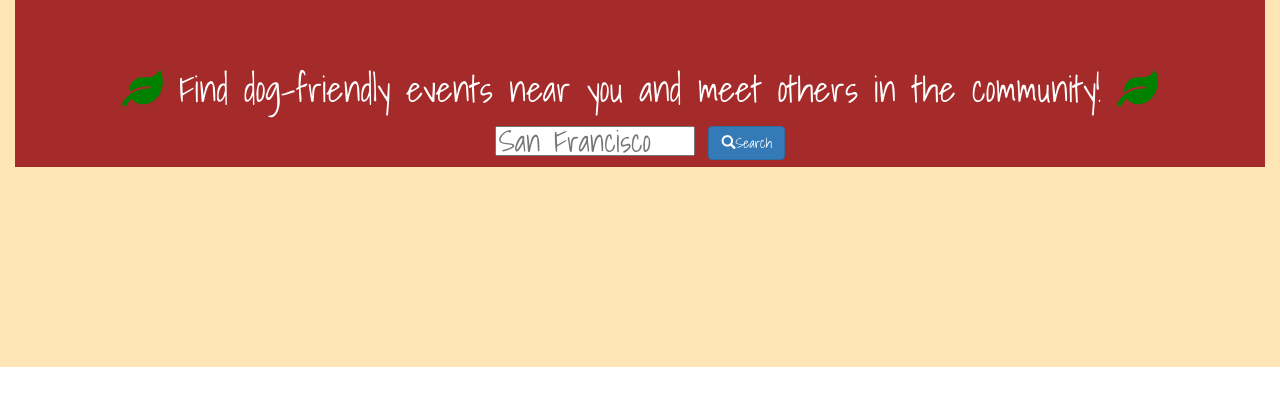
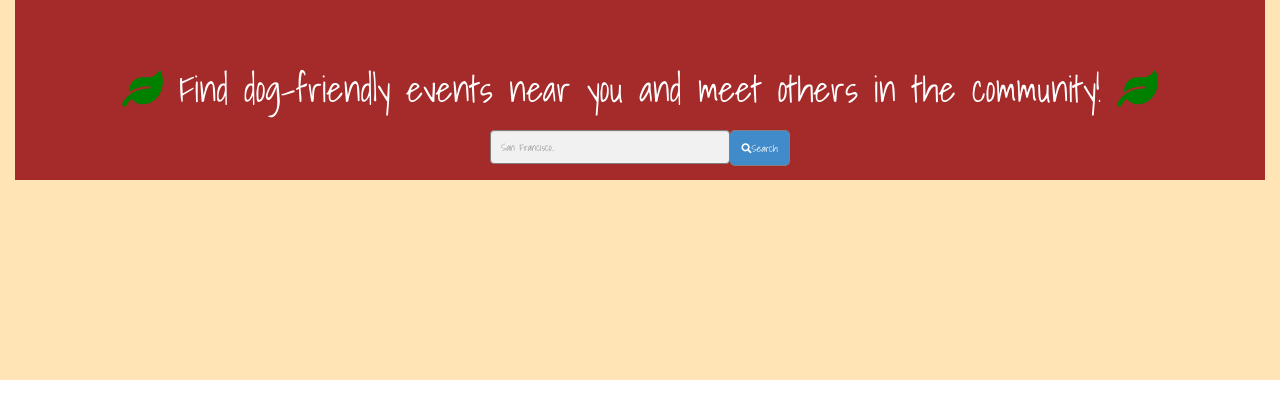
Before and after one commit to jtrieu2/PressPaws, a Flask app: template templates/events.html in a window 1280 px wide. Shown: the part 52-471 px from the top of the page. Run offline with Flask 2, Linux system fonts and the light colour scheme; the template is opened without the code that fills it, so the values that code supplies are empty; some libraries are stand-ins or nearby versions; some web fonts are replaced.

Commit message:
restyled events page

```diff
--- a/static/events.css
+++ b/static/events.css
@@ -1,7 +1,26 @@
+form.eventsearch input[type=text] {
+  padding: 10px;
+  font-size: 10px;
+  border: 1px solid grey;
+  float: left;
+  width: 80%;
+  background: #f1f1f1;
+}
+form.eventsearch button {
+  float: left;
+  width: 20%;
+  padding: 10px;
+  background: #428bca;
+  color: white;
+  font-size: 10px;
+  border: 1px solid grey;
+  border-left: none;
+  cursor: pointer;
+  border-radius: 5px;
+}
 .events-header {
   padding-top: 50px;
-  padding-bottom: 5px;
-  font-size: 30px;
+  padding-bottom: 50px;
   font-family:'Shadows Into Light';
   background-color: brown;
   margin-bottom: 100px;
--- a/templates/events.html
+++ b/templates/events.html
@@ -6,39 +6,37 @@
 
 <div class="container-fluid" id="events-container">
   <div class="events-header">
-    <h1 style="color:white">
+    <h1 style="color:white; padding-bottom: 10px" >
       <i style="color:green"class="fas fa-leaf"></i>
       Find dog-friendly events near you and meet others in the community!
       <i style="color:green"class="fas fa-leaf"></i>
     </h1>
     <!-- Search form -->
-    <form action="/events-search" method="POST">
-          <input type="text" name="city" placeholder="San Francisco" aria-label="Search"
-          style="width:200px; max-width:100%; height: 30px; max-height: 100%; ">
-          <button type="submit" class="btn btn-primary">
-            <span class="glyphicon glyphicon-search"></span>Search
-          </button>
+    <form action="/events-search" method="POST" class="eventsearch" style="margin:auto;max-width:300px">
+          <input type="text" name="city" placeholder="San Francisco.." aria-label="Search" class="form-control">
+          <button type="submit"><i class="fa fa-search"></i>Search</button>
     </form>
   </div>
     <div class="cards-container">
         {% for event in events_list %}
         <div>
-          <p style="background-color: brown; color: white; font-weight: bold; font-size:2em; font-family: 'Amatic SC', cursive">{{event.event_name}}</p>
+          <p style="background-color: brown; color: white; font-weight: bold;
+          width: 150px; font-size:15px; font-family: 'Amatic SC', cursive">{{event.event_name}}</p>
           <a href={{event.eventbrite_url}} class="hovertext" id=div{{event.event_id}} style="position: relative; color: brown; font-weight: bold">
             <img class="event-image" id=img{{event.event_id}} src={{event.event_image}} alt="Avatar"
-            style="width:250px; height: auto; max-width: 100%">
-            <p style="font-size: 2vmin; color: brown" class="centeredtext" id=text{{event.event_id}}></p>
+            style="width:150px; height: auto; max-width: 100%">
+            <p style="font-size: 1vmin; color: brown" class="centeredtext" id=text{{event.event_id}}></p>
           </a>
           </br>
-          <button style="margin-top: 5px; width:50px; height: auto; max-width: 100%" id={{event.event_id}} class="like-btn">
+          <button style="margin-top: 5px; width:30px; height: auto; max-width: 100%; margin-bottom: 15px" id={{event.event_id}} class="like-btn">
             <i class="fa fa-heart"></i>
           </button>
             {% for line in event.event_address %}
-            <p class="event-details">{{line}}</p>
+            <p style="font-size: 8px" class="event-details">{{line}}</p>
             {% endfor %}
-            <p class="event-details">{{event.event_date}}</p>
+            <p style="font-size: 8px" class="event-details">{{event.event_date}}</p>
           </br>
-           <button type="button" class="btn btn-primary" data-toggle="modal" data-target=#modal{{event.event_id}}>
+           <button type="button" class="btn btn-primary" data-toggle="modal" data-target=#modal{{event.event_id}} style="font-size: 8px">
                     Share <i class="fas fa-share-square"></i>
           </button>
 
```
